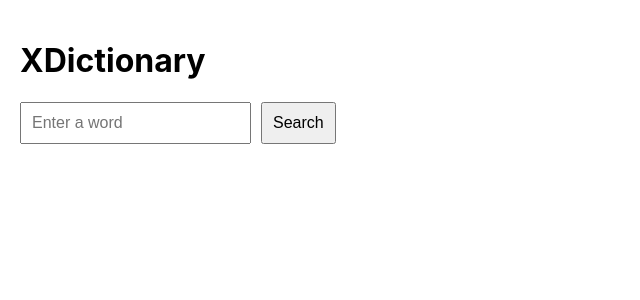
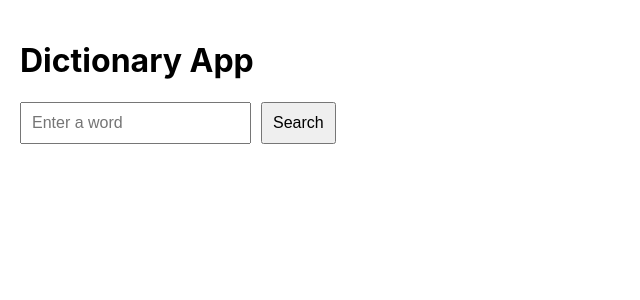
Before and after one commit to thershan/XDictionary, a React (Create React App) app: page / in a window 1280 px wide. Shown: the top 300 px of the page, without its empty margins (0-640 px from the left). Built offline with nearby package versions, Linux system fonts and the light colour scheme.

Commit message:
Update App.js to include 'Definition:' prefix for search results

```diff
--- a/src/App.js
+++ b/src/App.js
@@ -14,7 +14,7 @@ function App() {
     const trimmedSearchTerm = searchTerm.trim();
 
     if (!trimmedSearchTerm) {
-      setResult("Please enter a word to search.");
+      setResult("Definition: Please enter a word to search.");
       return;
     }
 
@@ -23,15 +23,15 @@ function App() {
     );
 
     if (foundWord) {
-      setResult(foundWord.meaning);
+      setResult(`Definition: ${foundWord.meaning}`);
     } else {
-      setResult("Word not found in the dictionary.");
+      setResult("Definition: Word not found in the dictionary.");
     }
   };
 
   return (
     <div style={{ padding: '20px' }}>
-      <h1>XDictionary</h1>
+      <h1>Dictionary App</h1>
       <input
         type="text"
         value={searchTerm}
```
